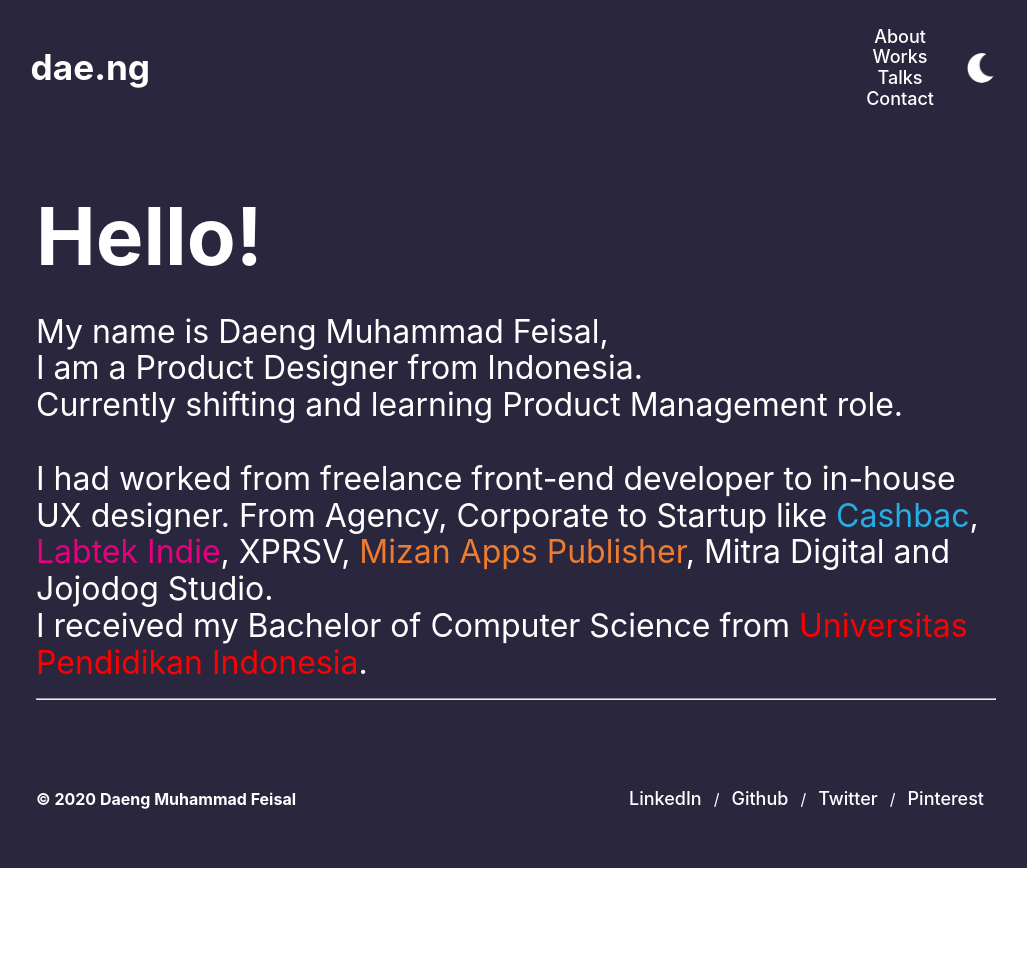
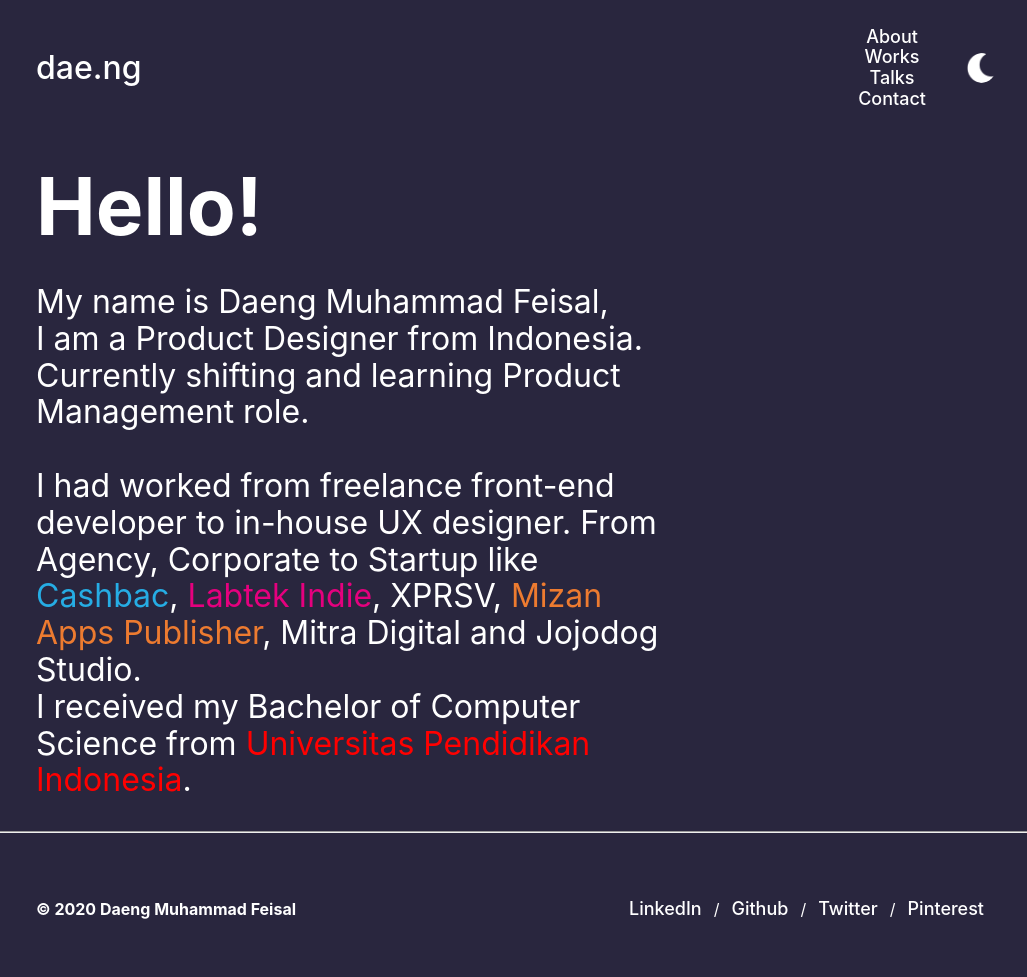
Before and after one commit to daengdoang/daeng-darkmode, a Gatsby site: page /about in a window 1280 px wide. Shown: the whole page, without its empty margins (124-1151 px from the left). Before the commit the page ends 868 px from the top, so only its background shows below. Built offline with nearby package versions, Linux system fonts and the light colour scheme; Gatsby itself is replaced by a stand-in of ours; a web font is replaced by a local one.

Commit message:
minor changes

```diff
--- a/src/components/header.js
+++ b/src/components/header.js
@@ -40,7 +40,7 @@ const Links = styled.ul`
   list-style-type: none;
   margin: 0;
   margin-left: auto;
-  margin-right: 2em;
+  padding-right: 40px;
   cursor: default;
   text-align: center;
   display: grid block;
@@ -60,7 +60,7 @@ const LinksItem = styled.li`
 const Header = ({ isDark, setIsDark }) => (
   <Container>
     <Link to="/">
-      <h1 class="icon-daeng">dae.ng</h1>
+      <span class="icon-daeng">dae.ng</span>
     </Link>
     <Links>
       {links.map(link => (
--- a/src/components/styles/global.css
+++ b/src/components/styles/global.css
@@ -37,12 +37,8 @@ a:hover {
 }
 
 .icon-daeng {
-  transform: scale(1.1);
-}
-
-.icon-daeng:hover {
-  transform: scale(1.1);
-  text-decoration: none;
+  font-size: 2em;
+  font-weight: 500;
 }
 
 .works-text {
@@ -95,6 +91,7 @@ a:hover {
 
 .bigtext {
   font-size: 5em;
+  margin-top: 24px;
   margin-bottom: 24px;
   animation: 1s cubic-bezier(0.19, 1, 0.22, 1) 0.5s 1 normal backwards running fadeInBottom;
 }
--- a/src/pages/about.js
+++ b/src/pages/about.js
@@ -4,7 +4,7 @@ import Layout from '../components/layout';
 import SEO from '../components/seo';
 
 const Container1 = styled.div`
-  max-width: 100vw;
+  max-width: 50vw;
   margin: 0 10rem;
 
   align-items: center;
@@ -33,9 +33,9 @@ const AboutPage = () => (
             I had worked from freelance front-end developer to in-house UX designer. From Agency, Corporate to Startup like <a class="cashbac-text" href="https://cashbac.com/" target="_blank" rel="noopener noreferrer">Cashbac</a>, <a class="labtekindie-text" href="https://labtekindie.com/" target="_blank" rel="noopener noreferrer">Labtek Indie</a>, XPRSV, <a class="map-text" href="https://mizanapps.com/" target="_blank" rel="noopener noreferrer">Mizan Apps Publisher</a>, Mitra Digital and Jojodog Studio.
             <br></br>
             I received my Bachelor of Computer Science from <a class="upi-text" href="http://ww.cs.upi.edu/v2/" target="_blank" rel="noopener noreferrer">Universitas Pendidikan Indonesia</a>.
-            <hr></hr>
        </p>
     </Container1>
+    <hr></hr>
   </Layout>
 );
 
--- a/src/pages/index.js
+++ b/src/pages/index.js
@@ -44,7 +44,7 @@ const IndexPage = () => (
         Design,<br></br>
         Repeat.
       </h1>
-      <p>I transform thorny problems into delightful solutions using visual design, rapid prototyping, and interaction design skills.</p>
+      <p>I transform thorny problems into delightful solutions using visual design, rapid prototyping, <br></br>and interaction design skills.</p>
       <Link to="/about">
         <button class="cta1">
             View Profile
```
